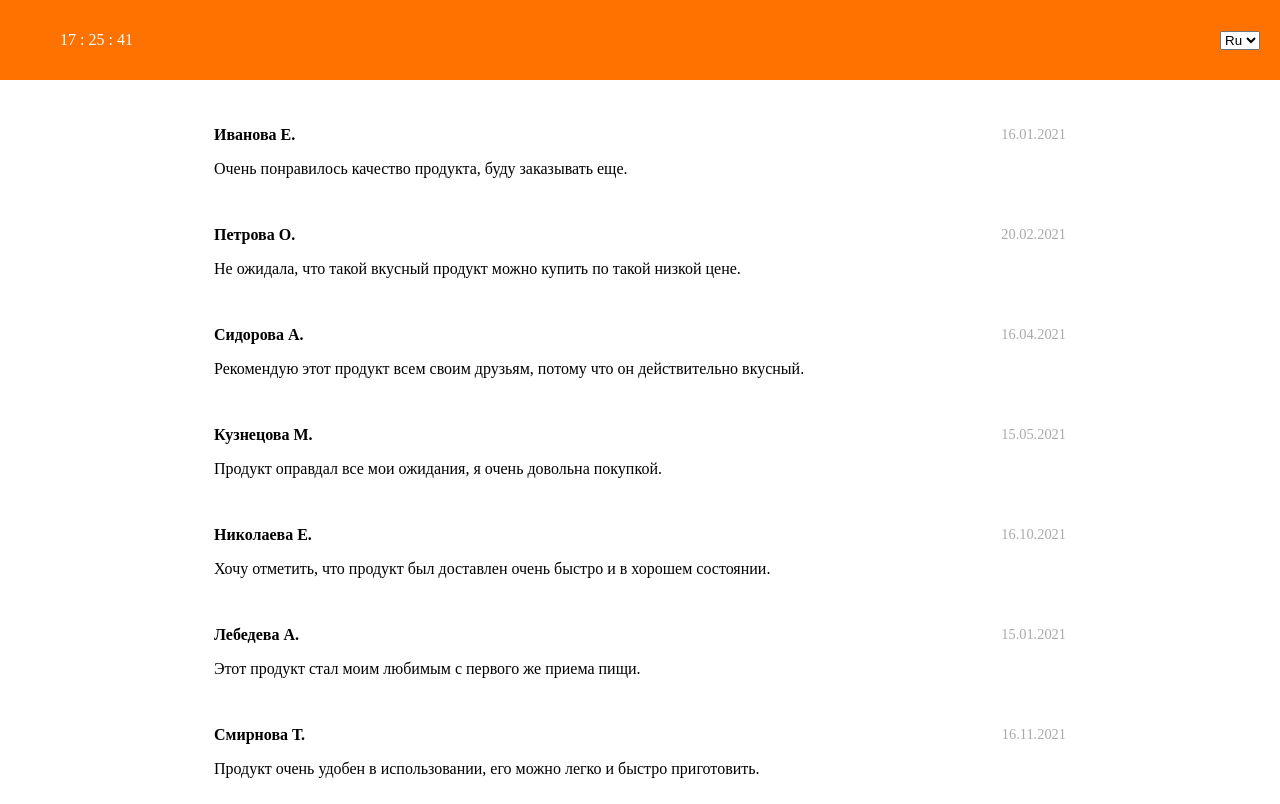
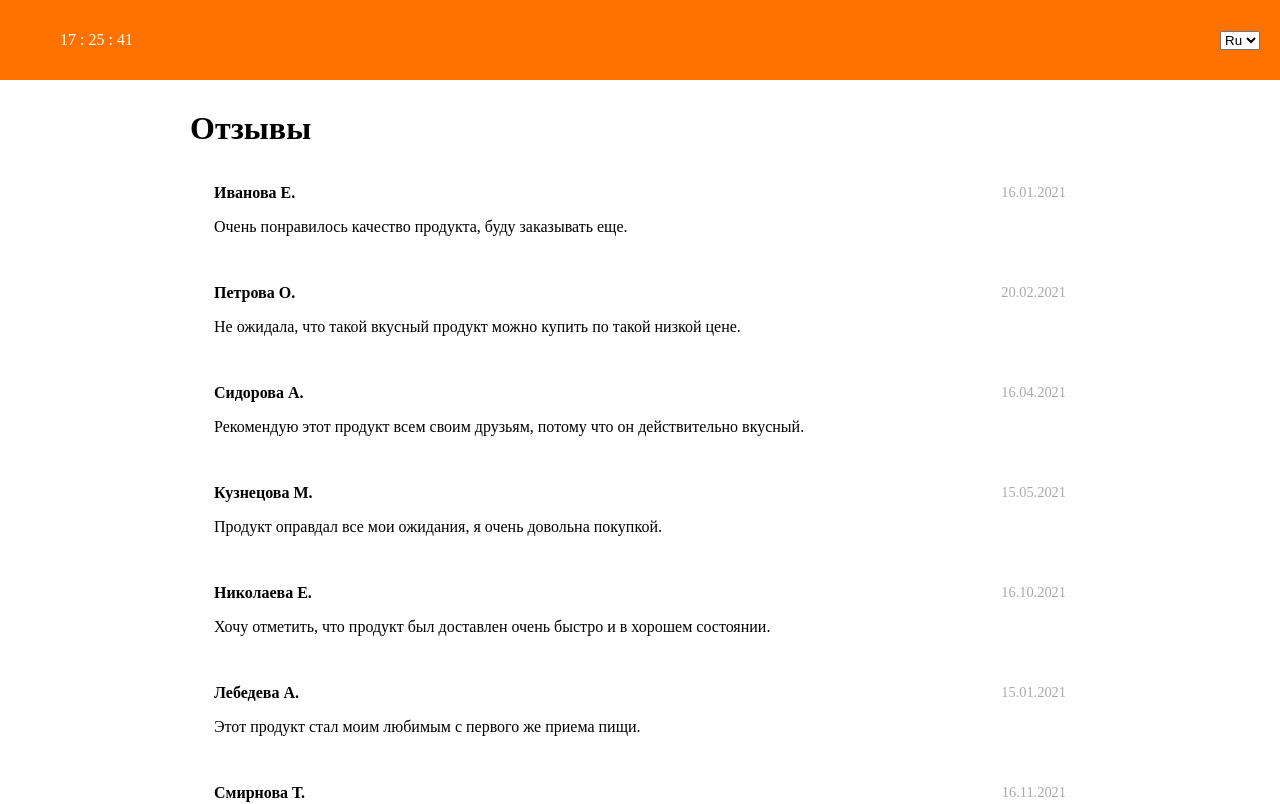
Before and after one commit to artemplv/mtg-biz-assessment, a React app: page / in a window 1280 px wide. Shown: the top 804 px of the page. Built offline with nearby package versions, Linux system fonts and the light colour scheme.

Commit message:
add title

```diff
--- a/src/components/Reviews/Reviews.tsx
+++ b/src/components/Reviews/Reviews.tsx
@@ -2,6 +2,8 @@ import React from "react";
 import Pagination from "./Pagination";
 import ReviewItem from "./ReviewItem";
 import "./style.scss";
+
+import { Language } from "@/shared/types";
 
 const PAGE_SIZE = 10;
 
@@ -49,10 +51,17 @@ class Reviews extends React.Component<PropTypes, StateTypes> {
 
     const {
       data,
+      language,
     } = this.props;
 
     return (
       <div className="reviews-container">
+        {
+          language === 'ru' && <h1>Отзывы</h1>
+        }
+        {
+          language === 'en' && <h1>Reviews</h1>
+        }
         <div>
           {
             pageData.map((reviewId) => (
@@ -77,6 +86,7 @@ class Reviews extends React.Component<PropTypes, StateTypes> {
 
 type PropTypes = {
   data: string[];
+  language: Language;
 }
 
 type StateTypes = {
--- a/src/components/Reviews/index.ts
+++ b/src/components/Reviews/index.ts
@@ -4,6 +4,7 @@ import Reviews from "./Reviews";
 const mapStateToProps = (state: any) => {
   return {
     data: state.reviews.allIds,
+    language: state.language.language,
   };
 };
 
```
